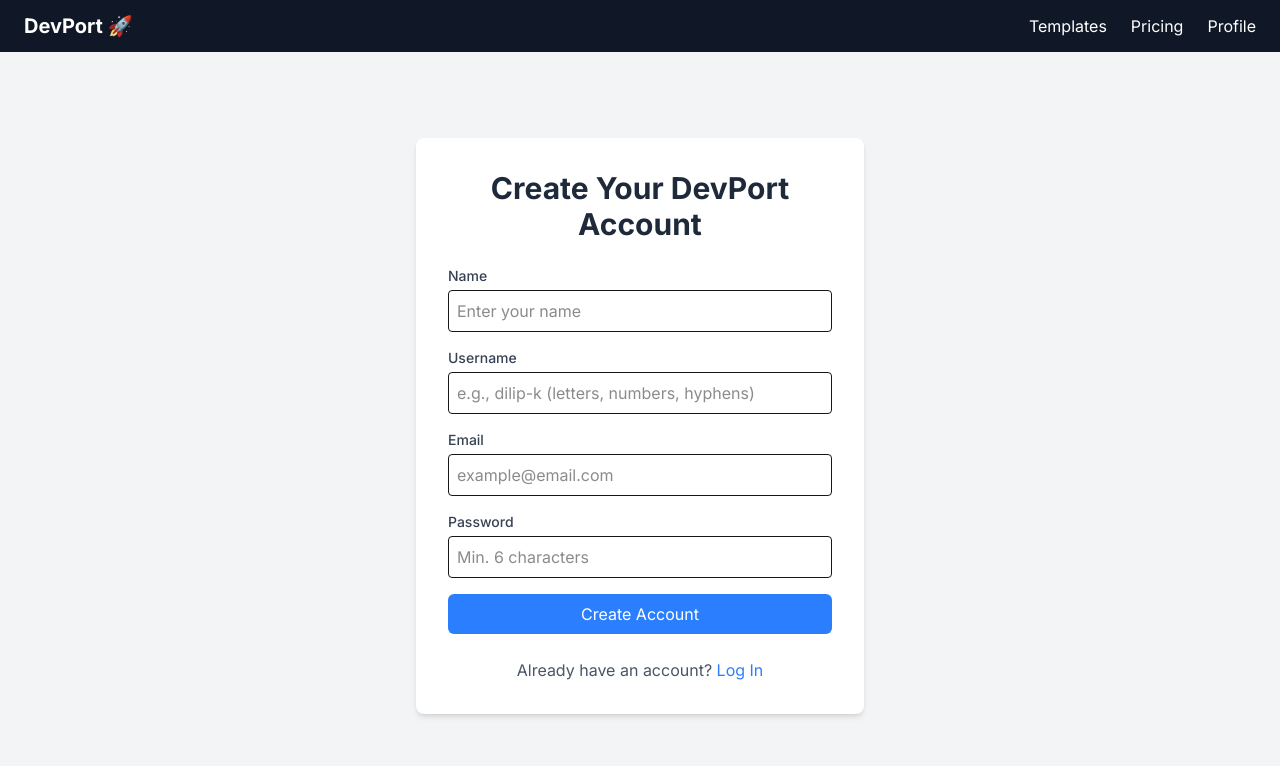
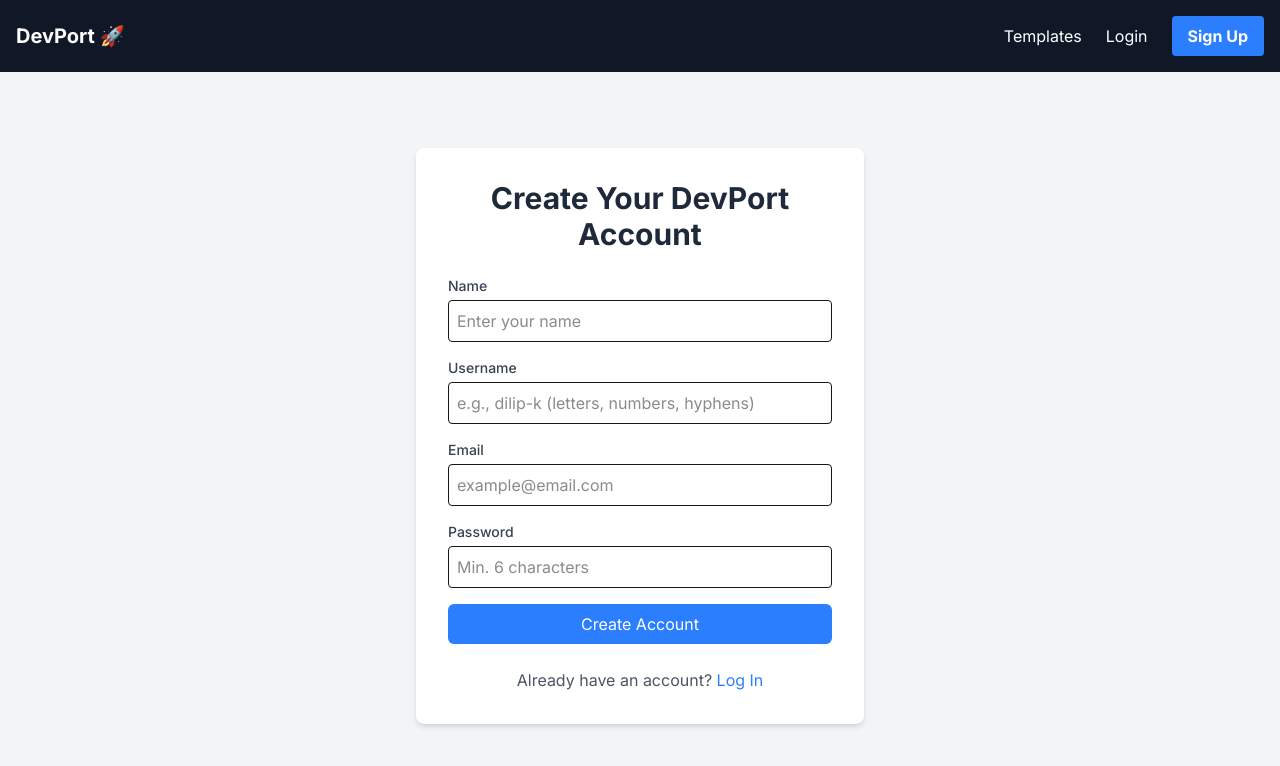
Before and after one commit to dilip27m/devport-frontend, a Next.js app: page /register in a window 1280 px wide. Shown: the top 766 px of the page. Built offline with nearby package versions, Linux system fonts and the light colour scheme.

Commit message:
feat:Updated navbar to dynamic

```diff
--- a/src/components/Navbar.tsx
+++ b/src/components/Navbar.tsx
@@ -1,27 +1,60 @@
 "use client";
 
+import React from "react";
 import Link from "next/link";
+// 1. Import the useAuth hook to access the context
+import { useAuth } from "@/context/AuthContext";
 
-export default function Navbar() {
+const Navbar = () => {
+  // 2. Get the authentication status, user info, and logout function
+  const { isAuthenticated, user, logoutUser } = useAuth();
+
   return (
-    <nav className="flex justify-between items-center px-6 py-3 bg-gray-900 text-white shadow">
-      {/* Logo / App Name */}
-      <Link href="/" className="text-xl font-bold hover:text-blue-400">
+    <nav className="bg-gray-900 text-white p-4 flex items-center justify-between">
+      {/* Logo */}
+      <div>
+        <Link href="/" className="text-xl font-bold">
           DevPort 🚀
         </Link>
+      </div>
 
       {/* Navigation Links */}
-      <div className="space-x-6">
-        <Link href="/templates" className="hover:text-blue-400">
+      <div className="flex items-center space-x-6">
+        {/* 3. Use a ternary operator for conditional rendering */}
+        {isAuthenticated ? (
+          // --- Show these links if the user IS logged in ---
+          <>
+            <span className="text-gray-300">Welcome, {user?.name}!</span>
+            <Link href="/editor" className="hover:text-blue-300 transition">
+              Editor
+            </Link>
+            <Link href="/profile" className="hover:text-blue-300 transition">
+              Profile
+            </Link>
+            <button
+              onClick={logoutUser}
+              className="bg-red-500 hover:bg-red-600 text-white font-bold py-2 px-4 rounded transition"
+            >
+              Logout
+            </button>
+          </>
+        ) : (
+          // --- Show these links if the user IS NOT logged in ---
+          <>
+            <Link href="/templates" className="hover:text-blue-300 transition">
               Templates
             </Link>
-        <Link href="/pricing" className="hover:text-blue-400">
-          Pricing
+            <Link href="/login" className="hover:text-blue-300 transition">
+              Login
             </Link>
-        <Link href="/profile" className="hover:text-blue-400">
-          Profile
+            <Link href="/register" className="bg-blue-500 hover:bg-blue-600 text-white font-bold py-2 px-4 rounded transition">
+              Sign Up
             </Link>
+          </>
+        )}
       </div>
     </nav>
   );
-}
+};
+
+export default Navbar;
```
Lines whose indentation alone changed are shown as unchanged.
